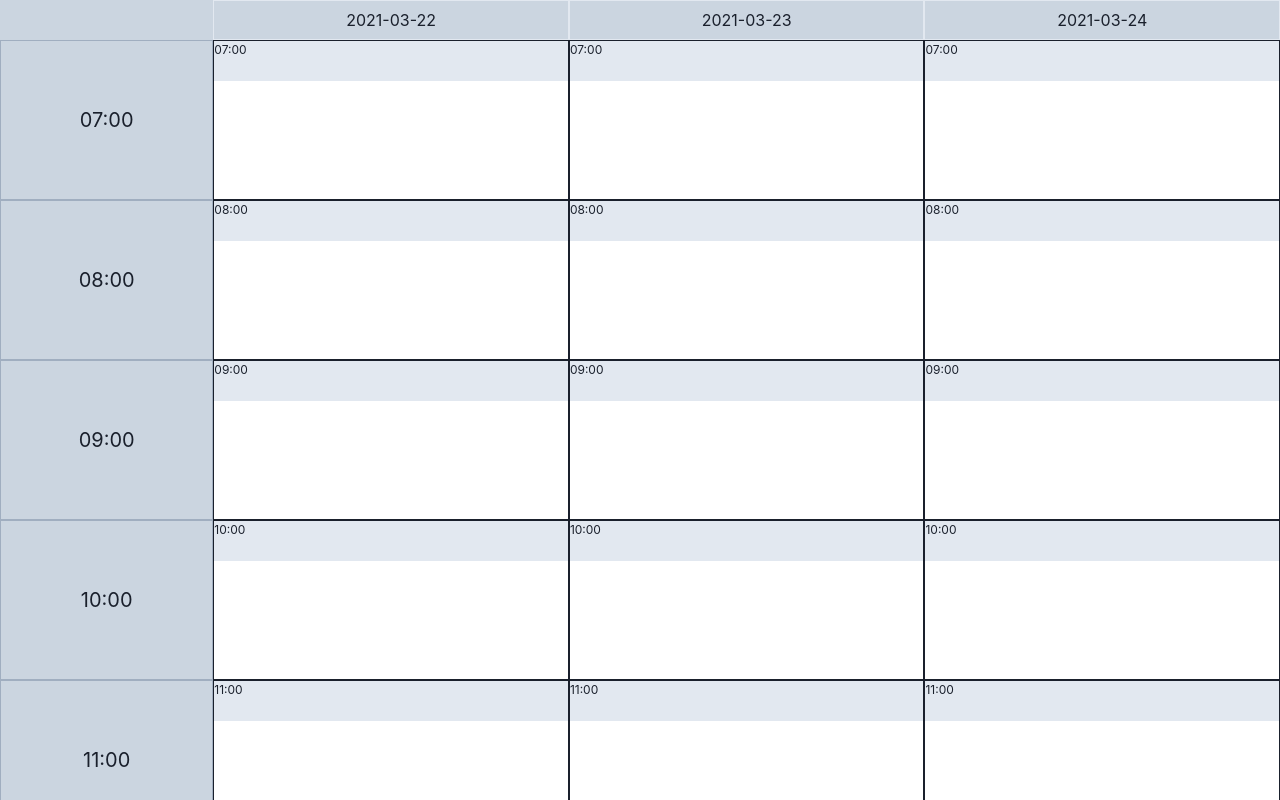
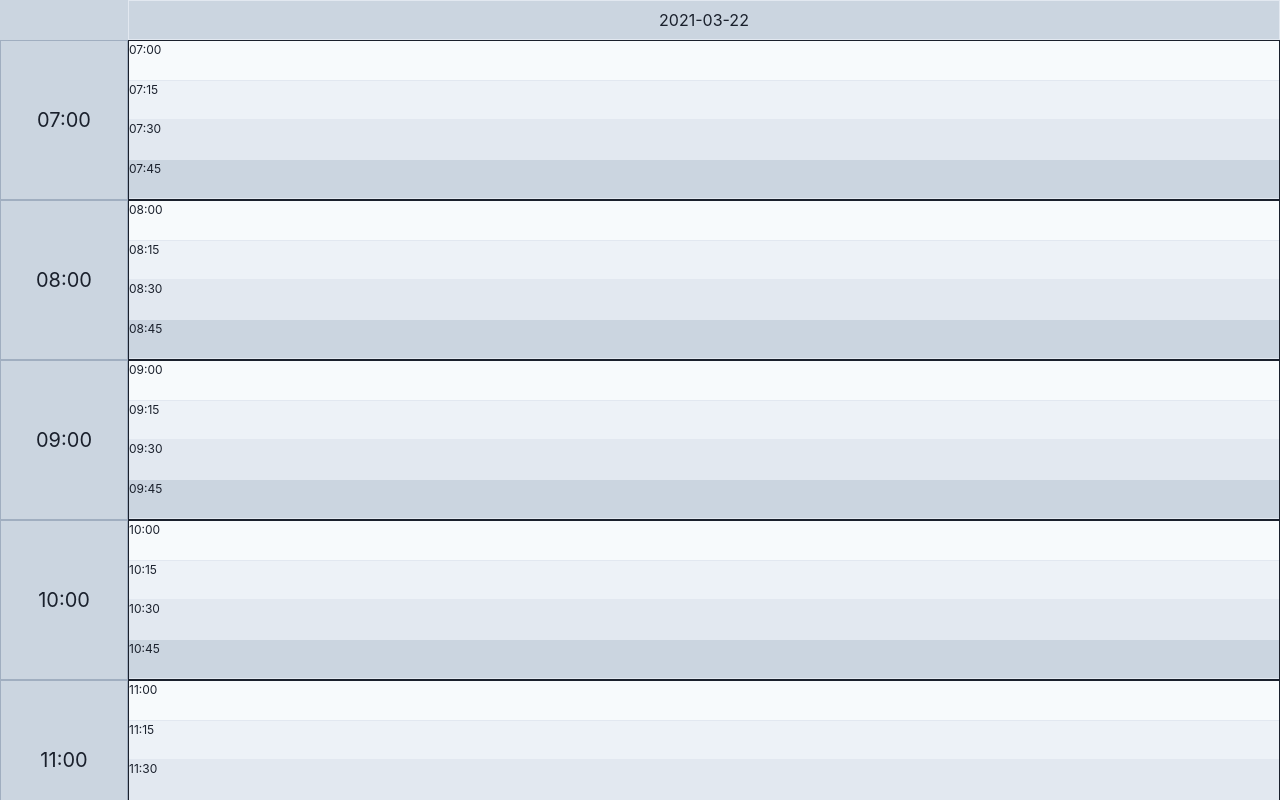
Before and after one commit to khannoussi-malek/calandre-dad, a React (Create React App) app: page / in a window 1280 px wide. Shown: the top 800 px of the page. Built offline with nearby package versions, Linux system fonts and the light colour scheme.

Commit message:
inchalah le5ra

```diff
--- a/src/App.js
+++ b/src/App.js
@@ -3,7 +3,7 @@ import { ChakraProvider } from "@chakra-ui/react";
 function App() {
   return (
     <ChakraProvider>
-      <Calandre rowNumber="3" />
+      <Calandre rowNumber="1" />
     </ChakraProvider>
   );
 }
--- a/src/components/calandre/index.jsx
+++ b/src/components/calandre/index.jsx
@@ -48,8 +48,7 @@ function Calandre(props) {
     // "23:00",
   ];
   const addtaks = (event, start, end) => {
-    // event.stopPropagation();
-
+    event.stopPropagation();
     setstartt(start);
     setend(end);
     setId(id + 1);
@@ -57,7 +56,10 @@ function Calandre(props) {
     onOpen();
   };
   const restOfConfirmation = (start, end) => {
-    setTask((task) => [...task, { id, start, end }]);
+    setTask((task) => [
+      ...task,
+      { id, start, end, nom: "khannoussi", prenom: "malek" },
+    ]);
     onClose();
   };
   //to get format yyy-mm-ddThh:mm:ss
@@ -120,7 +122,7 @@ function Calandre(props) {
   }
   return (
     <Box>
-      <Grid templateColumns="repeat(6, 1fr)" gap={0}>
+      <Grid templateColumns="repeat(10, 1fr)" gap={0}>
         <GridItem colSpan={1}>
           <Box w="100%" bgColor="gray.300">
             <Center h={10} align="center"></Center>
@@ -138,7 +140,7 @@ function Calandre(props) {
             ))}
           </Box>
         </GridItem>
-        <GridItem colSpan={5} w="100%">
+        <GridItem colSpan={9} w="100%">
           <Grid
             w="100%"
             templateColumns={"repeat(" + parseInt(rowNumber) + ", 1fr)"}
--- a/src/components/calandre/timeElement/index.jsx
+++ b/src/components/calandre/timeElement/index.jsx
@@ -6,6 +6,7 @@ import Task from "./../taks";
 
 const TimeElement = (props) => {
   const { HoursValue, value, addtaks, task, setTask } = props;
+
   return (
     <Box h="160px" fontSize="20px" border="1px">
       <Grid
@@ -27,7 +28,7 @@ const TimeElement = (props) => {
             <GridItem
               {...provided.droppableProps}
               ref={provided.innerRef}
-              bgColor={snapshot.isDraggingOver ? "gray.50" : `gray.200`}
+              bgColor={snapshot.isDraggingOver ? "pink.100" : `gray.50`}
               maxH="40px"
               onClick={(event) =>
                 addtaks(
@@ -39,7 +40,7 @@ const TimeElement = (props) => {
                   value.toISOString().slice(0, 10) +
                     "T" +
                     HoursValue.slice(0, 3) +
-                    "00"
+                    "15"
                 )
               }
               borderBottom="1px"
@@ -75,51 +76,27 @@ const TimeElement = (props) => {
             </GridItem>
           )}
         </Droppable>
-        {/* <GridItem
-          onClick={() =>
-            addtaks(
-              value.toISOString().slice(0, 10) +
-                "T" +
-                HoursValue.slice(0, 3) +
-                "15",
-              value.toISOString().slice(0, 10) +
-                "T" +
-                HoursValue.slice(0, 3) +
-                "15"
-            )
-          }
-          borderBottom="1px"
-          id={
+        <Droppable
+          droppableId={
             value.toISOString().slice(0, 10) +
             "T" +
             HoursValue.slice(0, 3) +
             "15"
           }
-          bgColor="gray.100"
-          borderColor="gray.200"
         >
-          <Flex>
-            <Text fontSize="xs">{HoursValue.slice(0, 3) + "15"}</Text>
-            {task.map((taskvalue) =>
-              taskvalue.start ===
+          {(provided, snapshot) => (
+            <GridItem
+              {...provided.droppableProps}
+              ref={provided.innerRef}
+              bgColor={snapshot.isDraggingOver ? "pink.100" : `gray.100`}
+              maxH="40px"
+              onClick={(event) =>
+                addtaks(
+                  event,
                   value.toISOString().slice(0, 10) +
                     "T" +
                     HoursValue.slice(0, 3) +
-                "15" ? (
-                <Task task={task} setTask={setTask} taskvalue={taskvalue} />
-              ) : (
-                ``
-              )
-            )}
-          </Flex>
-        </GridItem>
-        <GridItem
-          onClick={() =>
-            addtaks(
-              value.toISOString().slice(0, 10) +
-                "T" +
-                HoursValue.slice(0, 3) +
-                "30",
+                    "15",
                   value.toISOString().slice(0, 10) +
                     "T" +
                     HoursValue.slice(0, 3) +
@@ -131,33 +108,55 @@ const TimeElement = (props) => {
                 value.toISOString().slice(0, 10) +
                 "T" +
                 HoursValue.slice(0, 3) +
-            "30"
+                "15"
               }
-          bgColor="gray.200"
+              //   bgColor="gray.50"
               borderColor="gray.200"
             >
               <Flex>
-            <Text fontSize="xs">{HoursValue.slice(0, 3) + "30"}</Text>
+                <Text fontSize="xs">{HoursValue.slice(0, 3) + "15"}</Text>
                 {task.map((taskvalue) =>
                   taskvalue.start ===
                   value.toISOString().slice(0, 10) +
                     "T" +
                     HoursValue.slice(0, 3) +
-                "30" ? (
-                <Task task={task} setTask={setTask} taskvalue={taskvalue} />
+                    "15" ? (
+                    <Task
+                      key={taskvalue.id}
+                      task={task}
+                      setTask={setTask}
+                      taskvalue={taskvalue}
+                    />
                   ) : (
                     ``
                   )
                 )}
+                {provided.placeholder}
               </Flex>
             </GridItem>
-        <GridItem
-          onClick={() =>
-            addtaks(
+          )}
+        </Droppable>
+        <Droppable
+          droppableId={
             value.toISOString().slice(0, 10) +
             "T" +
             HoursValue.slice(0, 3) +
-                "45",
+            "30"
+          }
+        >
+          {(provided, snapshot) => (
+            <GridItem
+              {...provided.droppableProps}
+              ref={provided.innerRef}
+              bgColor={snapshot.isDraggingOver ? "pink.100" : `gray.200`}
+              maxH="40px"
+              onClick={(event) =>
+                addtaks(
+                  event,
+                  value.toISOString().slice(0, 10) +
+                    "T" +
+                    HoursValue.slice(0, 3) +
+                    "30",
                   value.toISOString().slice(0, 10) +
                     "T" +
                     HoursValue.slice(0, 3) +
@@ -169,9 +168,70 @@ const TimeElement = (props) => {
                 value.toISOString().slice(0, 10) +
                 "T" +
                 HoursValue.slice(0, 3) +
+                "30"
+              }
+              //   bgColor="gray.50"
+              borderColor="gray.200"
+            >
+              <Flex>
+                <Text fontSize="xs">{HoursValue.slice(0, 3) + "30"}</Text>
+                {task.map((taskvalue) =>
+                  taskvalue.start ===
+                  value.toISOString().slice(0, 10) +
+                    "T" +
+                    HoursValue.slice(0, 3) +
+                    "30" ? (
+                    <Task
+                      key={taskvalue.id}
+                      task={task}
+                      setTask={setTask}
+                      taskvalue={taskvalue}
+                    />
+                  ) : (
+                    ``
+                  )
+                )}
+                {provided.placeholder}
+              </Flex>
+            </GridItem>
+          )}
+        </Droppable>
+        <Droppable
+          droppableId={
+            value.toISOString().slice(0, 10) +
+            "T" +
+            HoursValue.slice(0, 3) +
             "45"
           }
-          bgColor="gray.300"
+        >
+          {(provided, snapshot) => (
+            <GridItem
+              {...provided.droppableProps}
+              ref={provided.innerRef}
+              bgColor={snapshot.isDraggingOver ? "pink.100" : `gray.300`}
+              maxH="40px"
+              onClick={(event) =>
+                addtaks(
+                  event,
+                  value.toISOString().slice(0, 10) +
+                    "T" +
+                    HoursValue.slice(0, 3) +
+                    "45",
+                  value.toISOString().slice(0, 10) +
+                    "T" +
+                    (parseInt(HoursValue.slice(0, 2)) < 9)
+                    ? `0${parseInt(HoursValue.slice(0, 2)) + 1}:00`
+                    : parseInt(HoursValue.slice(0, 2)) + 1 + ":00"
+                )
+              }
+              borderBottom="1px"
+              id={
+                value.toISOString().slice(0, 10) +
+                "T" +
+                HoursValue.slice(0, 3) +
+                "45"
+              }
+              //   bgColor="gray.50"
               borderColor="gray.200"
             >
               <Flex>
@@ -182,13 +242,21 @@ const TimeElement = (props) => {
                     "T" +
                     HoursValue.slice(0, 3) +
                     "45" ? (
-                <Task task={task} setTask={setTask} taskvalue={taskvalue} />
+                    <Task
+                      key={taskvalue.id}
+                      task={task}
+                      setTask={setTask}
+                      taskvalue={taskvalue}
+                    />
                   ) : (
                     ``
                   )
                 )}
+                {provided.placeholder}
               </Flex>
-        </GridItem> */}
+            </GridItem>
+          )}
+        </Droppable>
       </Grid>
     </Box>
   );
```
Also changed, not shown: src/components/calandre/taks/index.jsx (+66 -4 lines). Lines whose indentation alone changed are shown as unchanged.
